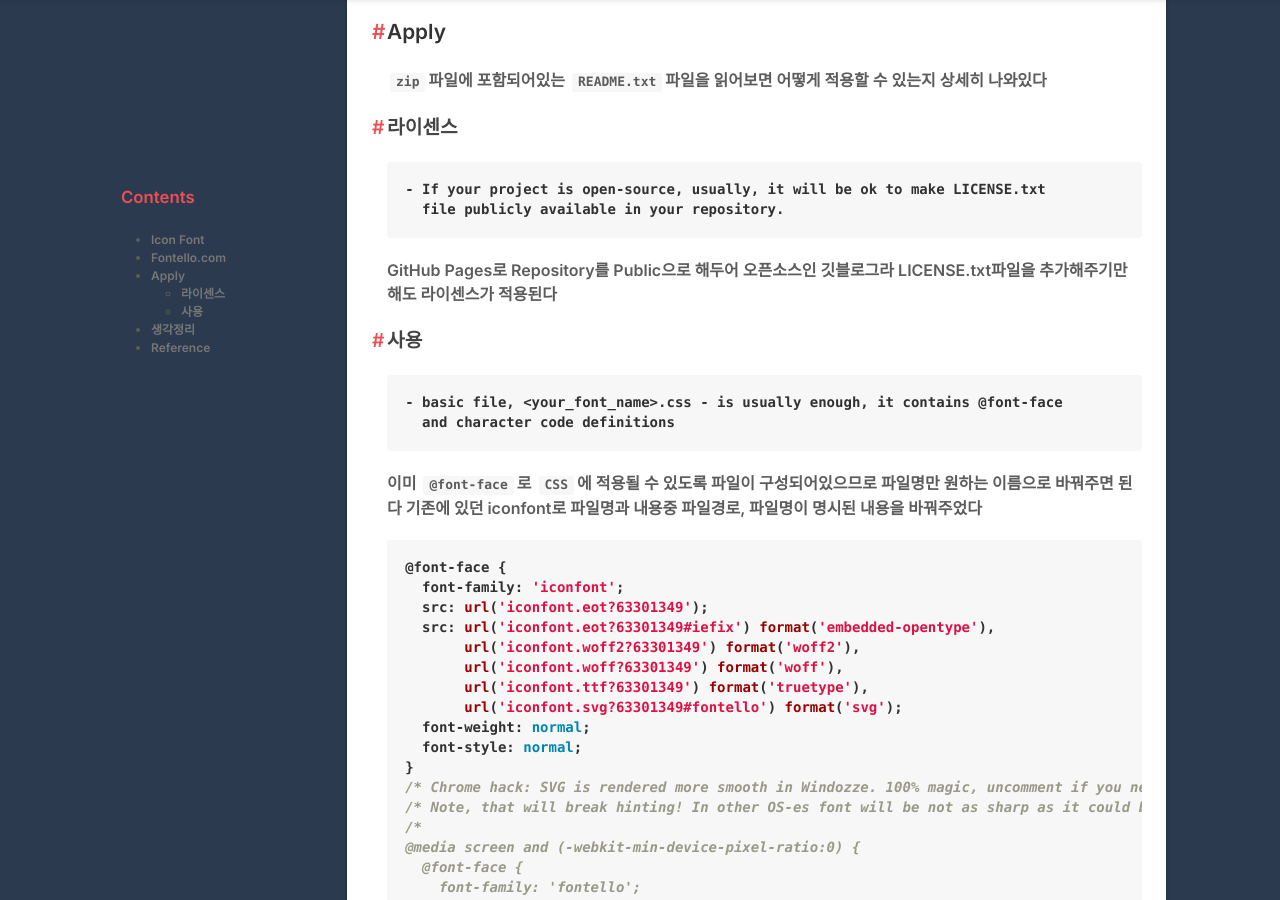
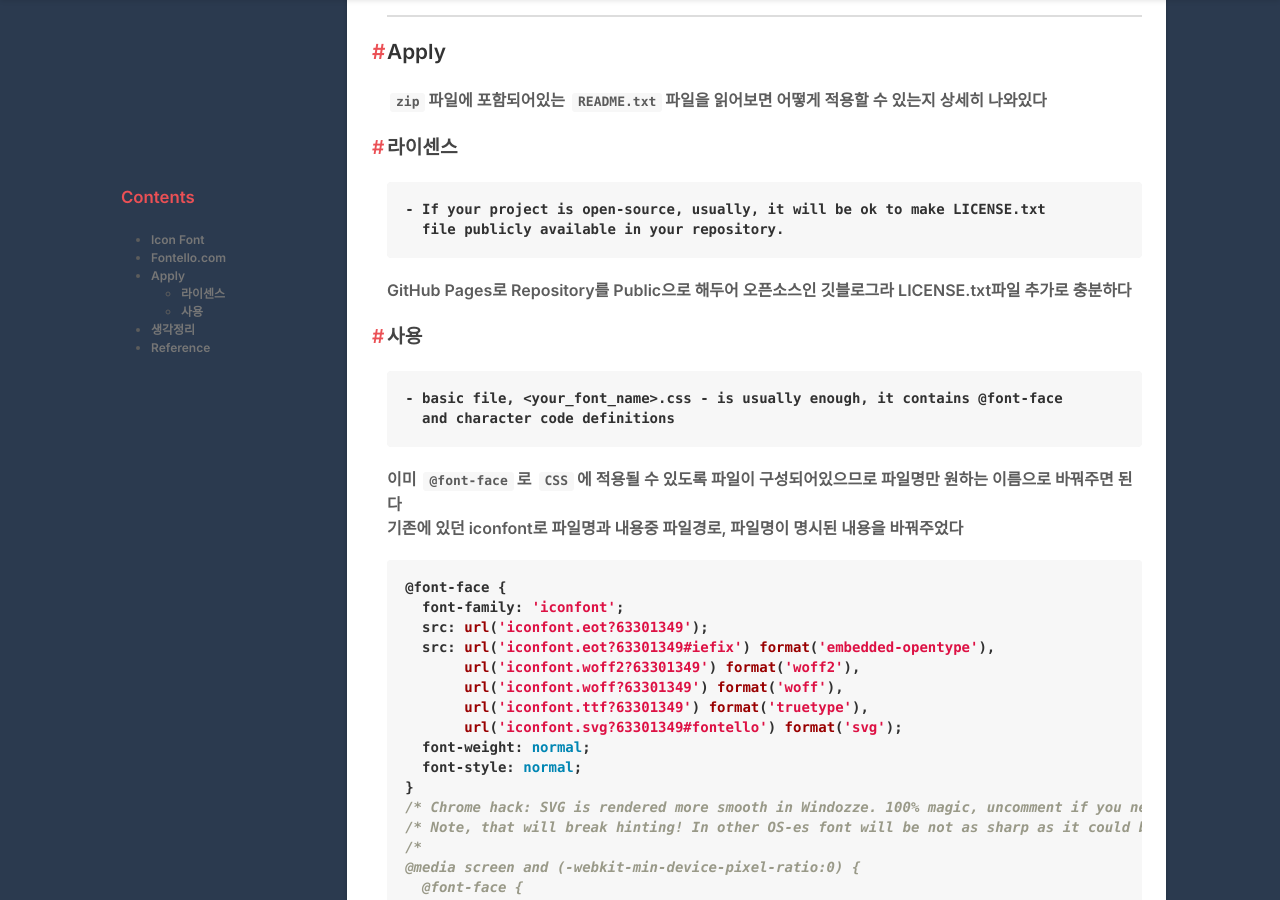
Before and after one commit to ssonsonya/ssonsonya.github.io, a Jekyll site: the page built from _posts/2024-02-04-Gitblog-HowToIconFont.md, in a window 1280 px wide and 900 px high, scrolled down 2535 px. Built offline with Jekyll 4.4.1, drawn with Linux system fonts in a browser that asks for light colours; nearby versions of some CDN libraries; some web fonts are replaced; comment, search, counter and statistics services are not loaded; some of the changed text lies outside the part shown.

````diff
--- a/_posts/2024-02-04-Gitblog-HowToIconFont.md
+++ b/_posts/2024-02-04-Gitblog-HowToIconFont.md
@@ -83,7 +84,7 @@
 - If your project is open-source, usually, it will be ok to make LICENSE.txt
   file publicly available in your repository.
 ```
-GitHub Pages로 Repository를 Public으로 해두어 오픈소스인 깃블로그라 LICENSE.txt파일을 추가해주기만 해도 라이센스가 적용된다
+GitHub Pages로 Repository를 Public으로 해두어 오픈소스인 깃블로그라 LICENSE.txt파일 추가로 충분하다
 
 ### 사용
 
````
Also changed, not shown: other parts of _posts/2024-02-04-Gitblog-HowToIconFont.md (+8 -3 lines), style/image/thumbnails/iconfont.png (added).
